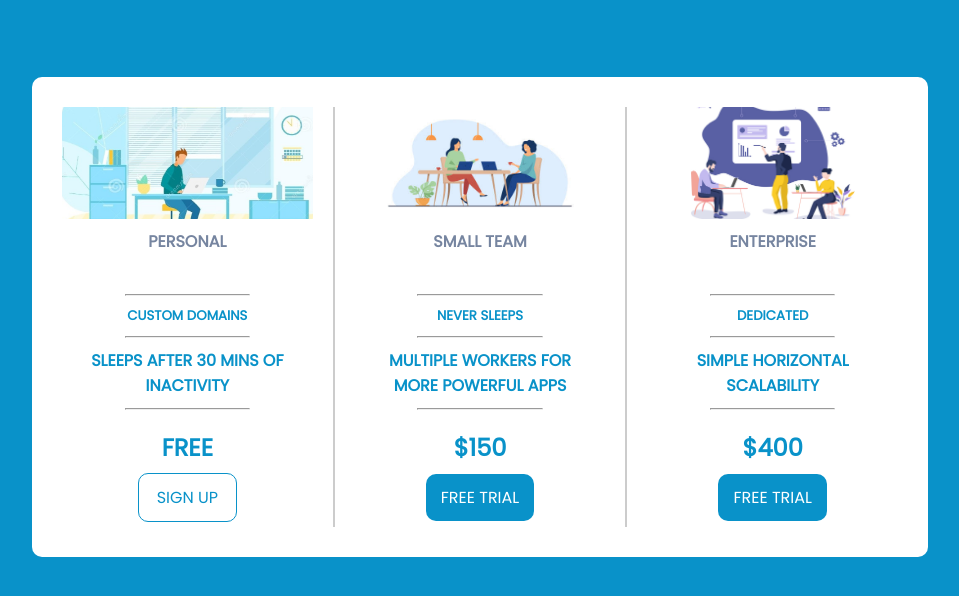
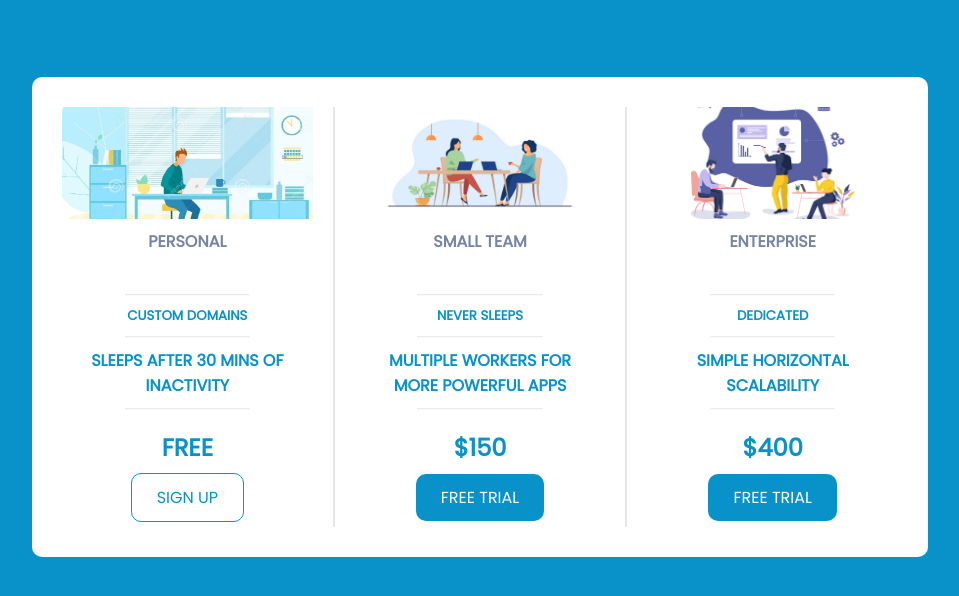
Before and after one commit to Rubylenshy/pricing-panel, a plain HTML site: page index.html in a window 1280 px wide. Shown: the whole page, without its empty margins (160-1119 px from the left). Drawn offline with Linux system fonts and the light colour scheme.

Commit message:
modified style.css

```diff
--- a/assets/css/style.css
+++ b/assets/css/style.css
@@ -45,6 +45,7 @@ html{
 .container hr{
     width: 50%;
     margin: 10px auto;
+    opacity: 20%;
 }
 .card{
     height: 24em;
@@ -69,16 +70,25 @@ html{
     text-decoration: none;
 }
 .sign-up{
-    padding: 12px 18px;
+    padding: 12px 25px;
     color: rgb(9, 146, 201);
     border-radius: 10px;
     border: 1px solid rgb(9, 146, 201);
+}
+.sign-up:hover{
+    color: white;
+    background-color: rgb(9, 146, 201);
 }
 .free-trial{
     background-color: rgb(9, 146, 201);
     color: white;
     border-radius: 10px;
-    padding: 12px 15px;
+    padding: 12px 25px;
+}
+.free-trial:hover{
+    color: rgb(9, 146, 201);
+    border: 1px solid rgb(9, 146, 201);
+    background-color: transparent;
 }
 .img-p{
     height: 7em;
@@ -104,6 +114,6 @@ html{
 
 .vr{
     border: 1px solid grey;
-    opacity: 40%;
+    opacity: 20%;
     margin: 0 20px;
 }
```
